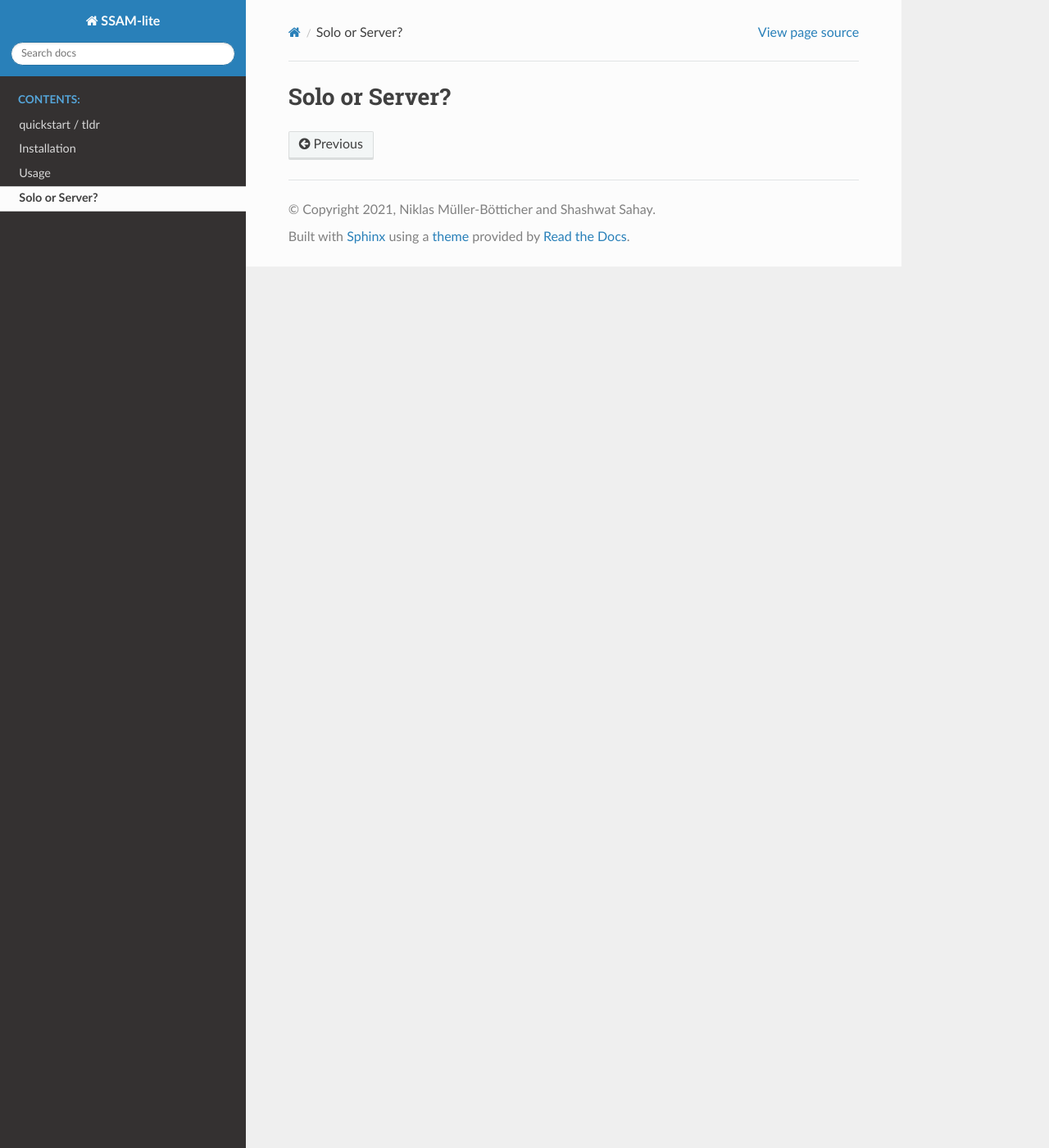
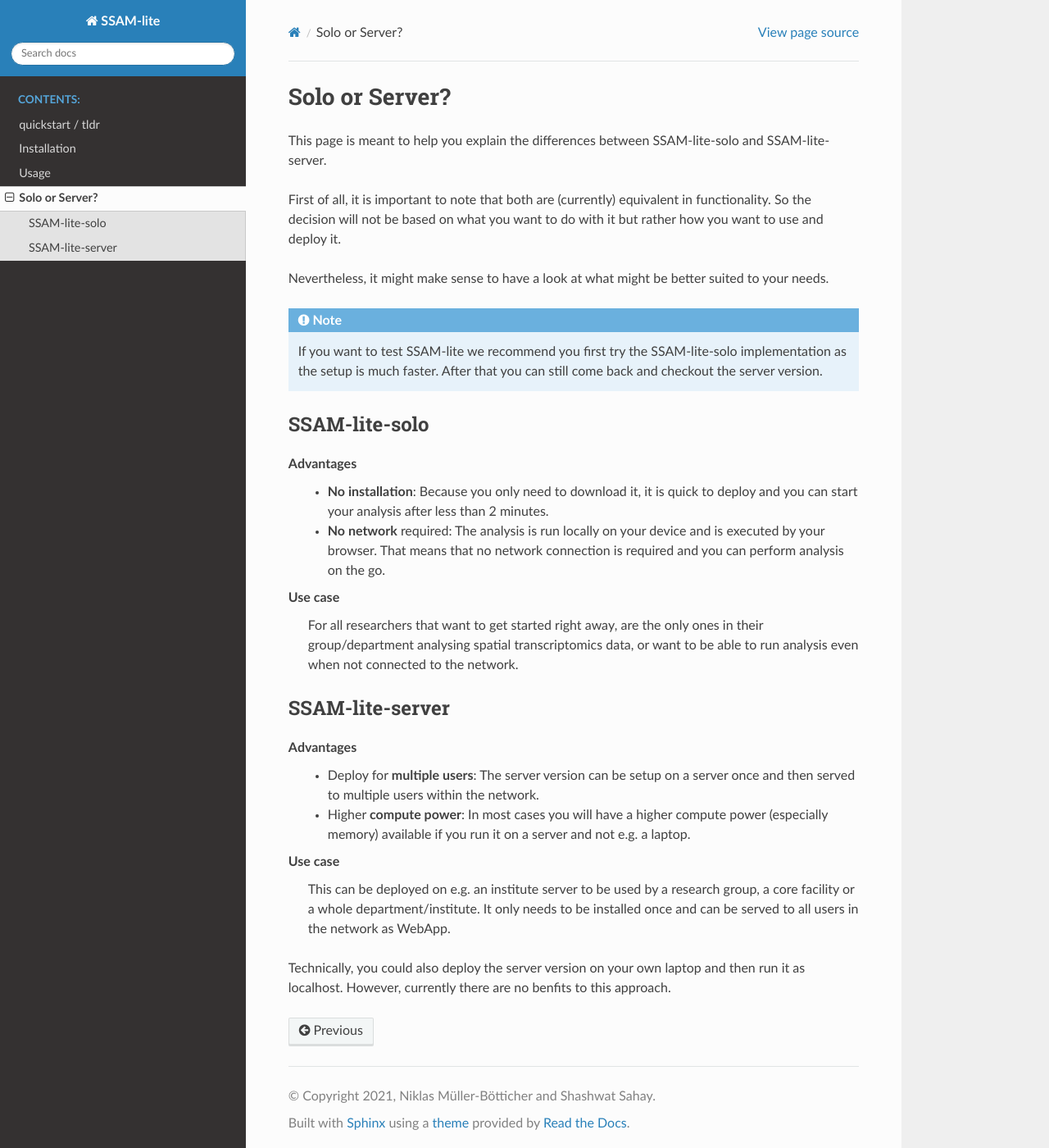
Before and after one commit to HiDiHlabs/ssam-lite, a Sphinx documentation site: the page built from docs/source/solo_vs_server.rst, in a window 1280 px wide and 1400 px high. Shown: the whole window at 82% size. Built offline with Sphinx 7.4.7 and the Read the Docs theme 2.0.0, drawn with Linux system fonts in a browser that asks for light colours.

Commit message:
more updates to docs #9

```diff
--- a/docs/source/solo_vs_server.rst
+++ b/docs/source/solo_vs_server.rst
@@ -3,3 +3,44 @@
 ###############
 Solo or Server?
 ###############
+
+This page is meant to help you explain the differences between SSAM-lite-solo and SSAM-lite-server.
+
+First of all, it is important to note that both are (currently) equivalent in functionality. So
+the decision will not be based on what you want to do with it but rather how you want to use and deploy it.
+
+Nevertheless, it might make sense to have a look at what might be better suited to your needs.
+
+.. note::
+
+    If you want to test SSAM-lite we recommend you first try the SSAM-lite-solo implementation
+    as the setup is much faster. After that you can still come back and checkout the server version.
+
+
+SSAM-lite-solo
+===============
+
+Advantages
+    - **No installation**: Because you only need to download it, it is quick to deploy and you can start your analysis after less than 2 minutes.
+    - **No network** required: The analysis is run locally on your device and is executed by your browser. That means that no network connection is required and you can perform analysis on the go.
+
+Use case
+    For all researchers that want to get started right away, are the only ones in their group/department
+    analysing spatial transcriptomics data, or want to be able to run analysis even when not connected to
+    the network.
+
+
+SSAM-lite-server
+================
+
+Advantages
+    - Deploy for **multiple users**: The server version can be setup on a server once and then served to multiple users within the network.
+    - Higher **compute power**: In most cases you will have a higher compute power (especially memory) available if you run it on a server and not e.g. a laptop.
+
+Use case
+    This can be deployed on e.g. an institute server to be used by a research group,
+    a core facility or a whole department/institute. It only needs to be installed
+    once and can be served to all users in the network as WebApp.
+
+Technically, you could also deploy the server version on your own laptop and then run it
+as localhost. However, currently there are no benfits to this approach.
```
Also changed, not shown: docs/source/installation.rst (+4 -11 lines), docs/source/usage.rst (+21 -5 lines), index.html (+49 -39 lines), 13 other files.
